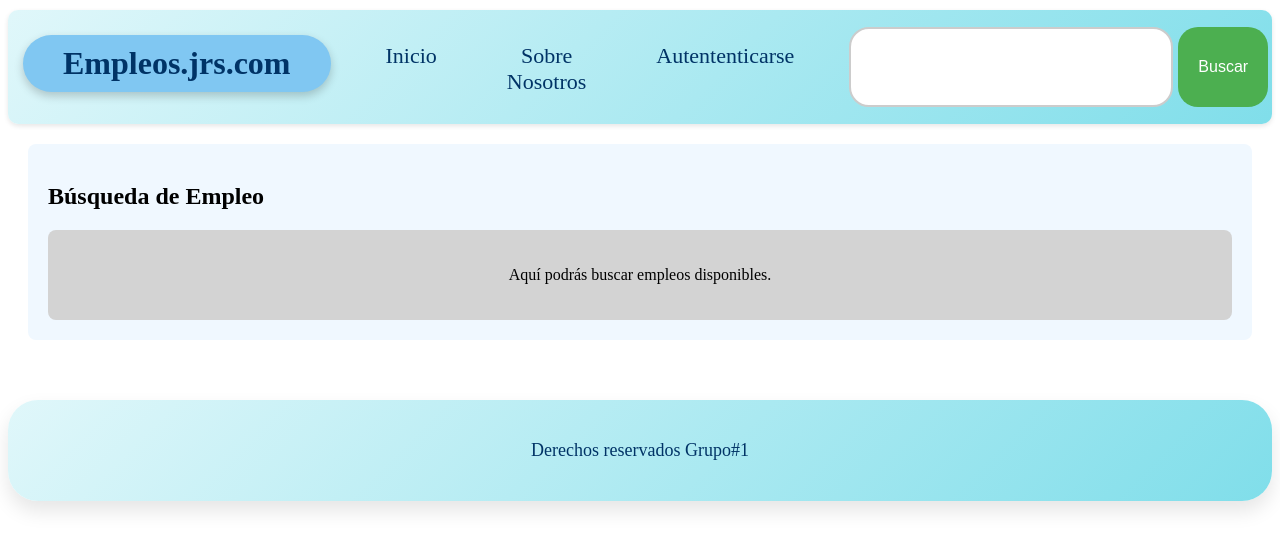
After one commit to GabArroM/Ambiente-Web-C-S-G1-Empleos.jrs.com, a PHP site: page /BusquedaEmpleo.php in a window 1280 px wide; the page is wider, and only the part inside the window is pictured. The commit adds this page. Shown: the top 550 px of that part. Run offline with PHP 8.4, Linux system fonts and the light colour scheme; a stand-in replaces the project's code that opens the database connection.

Commit message:
nuevo modulo para solicitantes buscar empleo

```diff
--- /dev/null
+++ b/BusquedaEmpleo.php
@@ -0,0 +1,30 @@
+<!DOCTYPE html>
+<html lang="es">
+
+<head>
+    <meta charset="UTF-8">
+    <title>Buscar Empleo</title>
+    <meta name="viewport" content="width=device-width, initial-scale=1.0">
+    <link rel="stylesheet" href="./css/ModSolicitante.css?v=1.3">
+    <link rel="stylesheet" href="./css/style.css?v=1.4">
+</head>
+
+<body>
+<?php
+include("navbar.php");
+include("./Conexion/db.php");
+?>
+    <main>
+        <section class="busquedaEmpleo">
+            <h2>Búsqueda de Empleo</h2>
+            <div class="boxBusqueda">
+                <p>Aquí podrás buscar empleos disponibles.</p>
+            </div>
+        </section>
+    </main>
+    <footer>
+        Derechos reservados Grupo#1
+    </footer>
+</body>
+
+</html>
--- a/navbar.php
+++ b/navbar.php
@@ -5,15 +5,16 @@ if(!empty($_SESSION)){
    if($_SESSION["user_type"] == "Junior"){
     $menu = [
         ["label" => "Inicio", "url" => "index.php"],
-        ["url" => "ModSolicitantes.php", "label" => "Modulo Solicitantes"],
         ["url" => "sobreNosotros.php", "label" => "Sobre Nosotros"],
+        ["url" => "BusquedaEmpleo.php", "label" => "Buscar Empleo"],
+        ["url" => "ModSolicitantes.php", "label" => "Perfil"],
         ["url" => "logout.php", "label" => "Salir", "button" => true]
     ];
    } else if($_SESSION["user_type"] == "Empleador"){
     $menu = [
         ["label" => "Inicio", "url" => "index.php"],
-        ["url" => "ModEmpleados.php", "label" => "Modulo Empleados"],
         ["url" => "sobreNosotros.php", "label" => "Sobre Nosotros"],
+        ["url" => "ModEmpleados.php", "label" => "Modulo Empleador"],
         ["url" => "logout.php", "label" => "Salir", "button" => true]
     ];
    }
```
Also changed, not shown: ModSolicitantes.php (+0 -7 lines).
